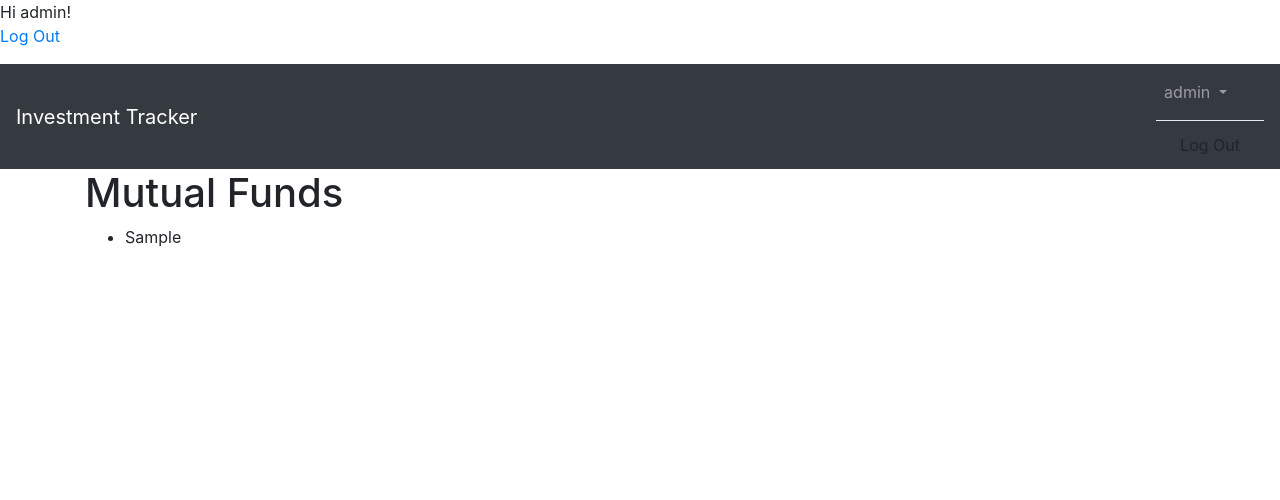
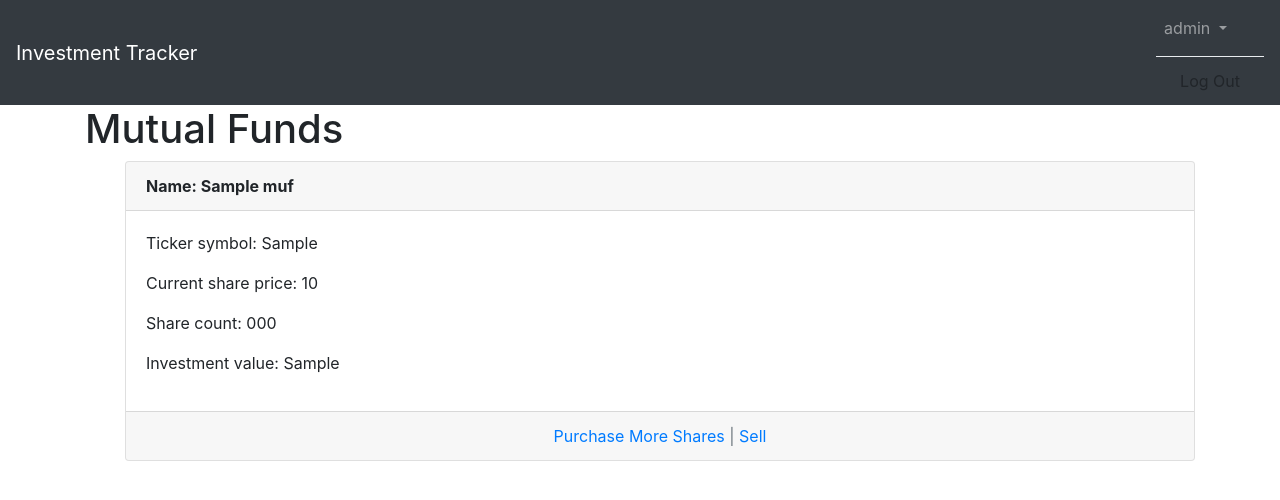
Before and after one commit to wayfarer1549/ecu-seng-6245-investment-tracker, a Django app: template investment_tracker/investmentservices/templates/investmentservices/mutual_fund_list.html in a window 1280 px wide. Shown: the top 500 px of the page. Run offline with Django 3.2, Linux system fonts and the light colour scheme; a user stored in the database is signed in; tables that the repository leaves empty hold one stand-in row (values such as "Sample post"); the template is opened without the code that fills it: most values are stand-ins (such as "Sample title", 1, 10 or a date in 2020); some libraries are stand-ins or nearby versions.

Commit message:
Added more Bootstrap styling for Stock, ETF, and Mutual Fund lists

```diff
--- a/investment_tracker/investmentservices/templates/investmentservices/mutual_fund_list.html
+++ b/investment_tracker/investmentservices/templates/investmentservices/mutual_fund_list.html
@@ -1,10 +1,3 @@
-{% if user.is_authenticated %}
-  Hi {{ user.username }}!
-<p><a href="{% url 'logout' %}">Log Out</a></p>
-{% endif %}
-
-
-
 <!doctype html>
 <html lang="en">
   <head>
@@ -52,9 +45,25 @@
 		<ul>
 
 		{% for MUF in mutual_funds %}
-			<li>{{MUF.ticker_symbol}} </li>
+			<div class="card">
+      		<div class="card-header">
+        	<span class="font-weight-bold">Name: {{ MUF.name }}</span>
+        	</span>
+      		</div>
+      		<div class="card-body">
+        		<p>Ticker symbol: {{ MUF.ticker_symbol }}<p>
+        		<p>Current share price: {{ MUF.current_price }}<p>
+        		<p>Share count: {{ MUF.number_of_shares }}<p>
+        		<p>Investment value: {{ MUF.investment_value }}<p>
+      		</div>
+      		<div class="card-footer text-center text-muted">
+		        <a href="{% url 'additional-shares' MUF.pk %}">Purchase More Shares</a> |
+		        <a href="{% url 'sell-investment' MUF.pk %}">Sell</a>
+      		</div>
+    		</div>
+    		<br />
 		{% empty %}
-			<li>No mutual funds to display.</li>
+			<li>No Mutual Funds to display.</li>
 		{% endfor %}
 
 		</ul>
```
Also changed, not shown: investment_tracker/investmentservices/templates/investmentservices/ETF_list.html (+17 -1 lines), investment_tracker/investmentservices/templates/investmentservices/stocks_list.html (+18 -7 lines).
